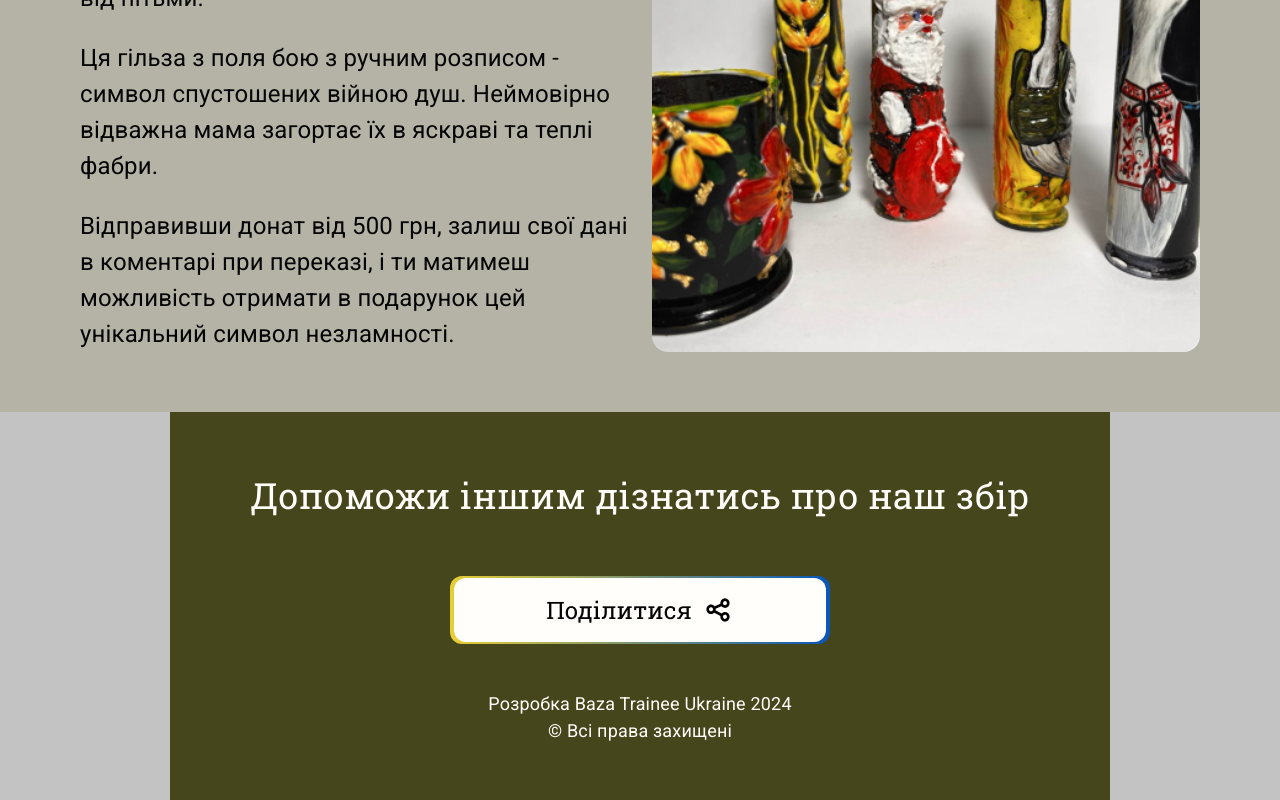
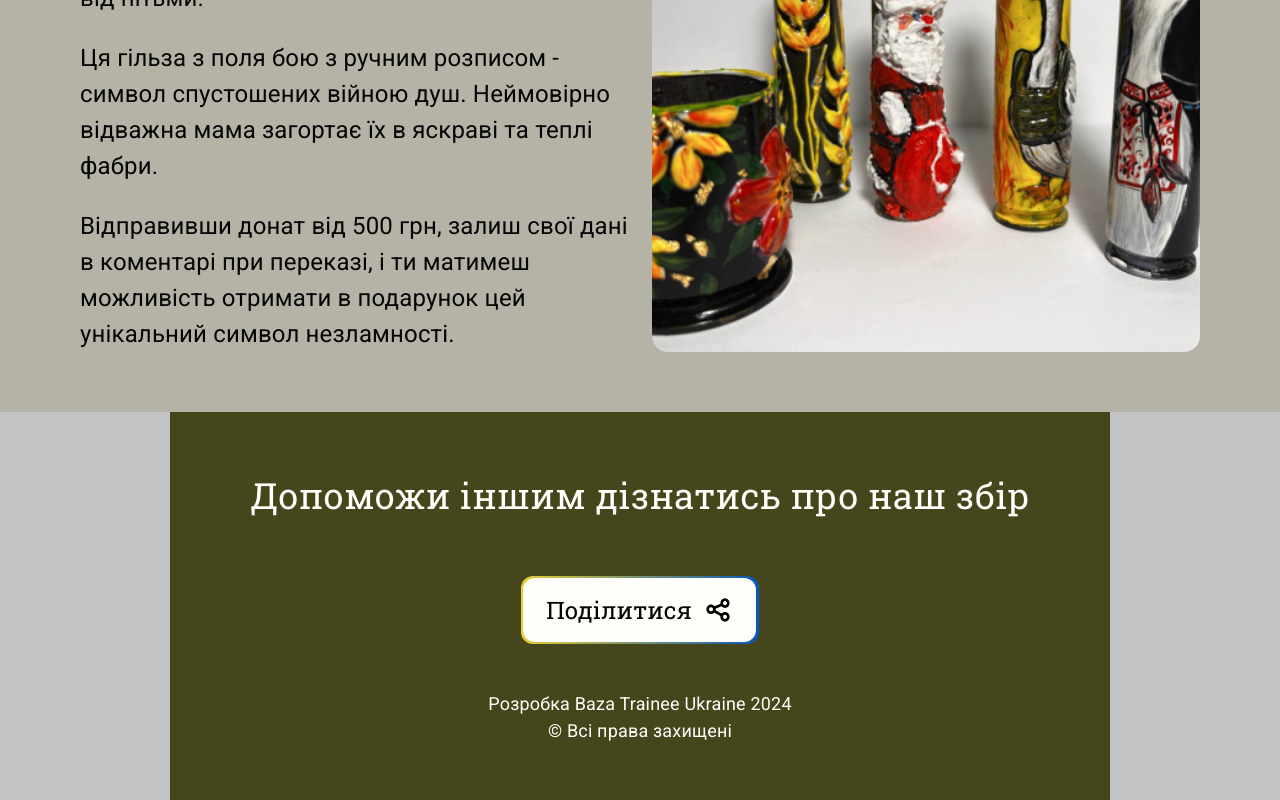
Before and after one commit to baza-trainee/44-zbir, a React (Create React App) app: page / in a window 1280 px wide. Shown: the part 3625-4425 px from the top of the page. Built offline with nearby package versions, Linux system fonts and the light colour scheme; a web font is replaced by a local one.

Commit message:
fix buttons

```diff
--- a/src/components/DonationBtn/DonationBtn.module.css
+++ b/src/components/DonationBtn/DonationBtn.module.css
@@ -1,5 +1,5 @@
 .donationBtn {
-  width: 233px;
+  width: 280px;
   height: 68px;
   padding-top: 16px;
   padding-bottom: 16px;
@@ -29,13 +29,14 @@ a {
   text-decoration: none;
 }
 
-@media only screen and (min-width: 320px) {
-  .donationBtn {
-    width: 280px;
-  }
-}
 @media only screen and (min-width: 420px) {
   .donationBtn {
     width: 380px;
   }
 }
+
+@media only screen and (min-width: 768px) {
+  .donationBtn {
+    width: 233px;
+  }
+}
--- a/src/components/ShareButton/ShareButton.module.css
+++ b/src/components/ShareButton/ShareButton.module.css
@@ -3,7 +3,7 @@
 .shareButton {
   margin-bottom: 48px;
 
-  width: 278px;
+  width: 274px;
   height: 64px;
   padding-top: 16px;
   padding-bottom: 16px;
@@ -46,13 +46,13 @@
   width: 32px;
 }
 
-@media only screen and (min-width: 320px) {
-  .shareButton {
-    width: 274px;
-  }
-}
 @media only screen and (min-width: 420px) {
   .shareButton {
     width: 372px;
   }
 }
+@media only screen and (min-width: 768px) {
+  .shareButton {
+    width: 233px;
+  }
+}
```
